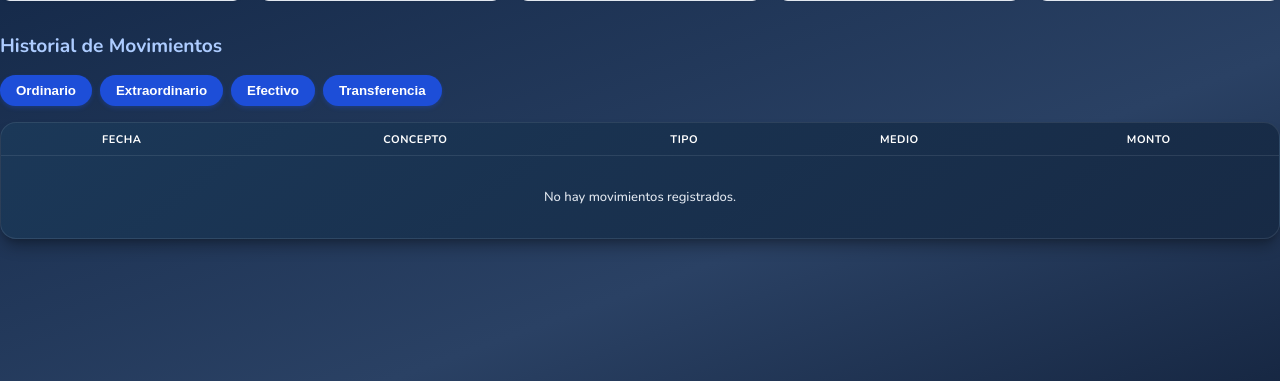
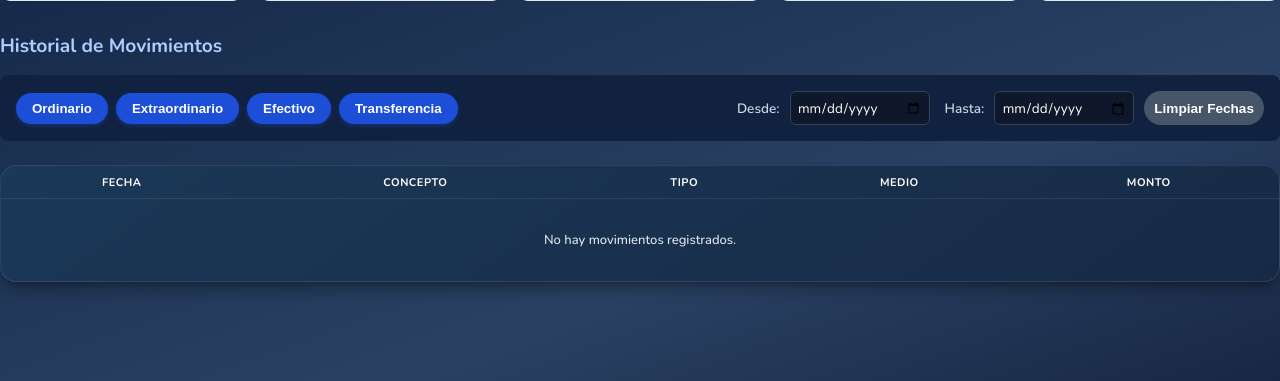
Before and after one commit to LucasCouttulenc/MiConsorcio, a Django app: template gastos/templates/caja.html in a window 1280 px wide. Shown: the part 174-555 px from the top of the page. Run offline with Django 5.2, Linux system fonts and the light colour scheme; the template is opened without the code that fills it, so the values that code supplies are empty.

Commit message:
filtro de fechas para caja

```diff
--- a/gastos/templates/caja.html
+++ b/gastos/templates/caja.html
@@ -46,14 +46,27 @@
     <h2 style="margin: 0; font-size: 1.2rem; color: #adccff;">Historial de Movimientos</h2>
 </div>
 
+<!-- Barra de Filtros -->
+<div class="caja-filtros" id="filtros-caja" style="display: flex; flex-wrap: wrap; gap: 15px; align-items: center; margin-bottom: 1.5rem; background: var(--colorFondoSecundario, #1e293b); padding: 1rem; border-radius: 8px;">
 
+    <!-- Filtros por Tipo y Medio -->
+    <div style="display: flex; gap: 8px;">
+        <button class="btn-filtro activo" data-filtro="tipo" data-valor="ordinario" onclick="toggleFiltro(this)">Ordinario</button>
+        <button class="btn-filtro activo" data-filtro="tipo" data-valor="extraordinario" onclick="toggleFiltro(this)">Extraordinario</button>
+        <button class="btn-filtro activo" data-filtro="medio" data-valor="efectivo" onclick="toggleFiltro(this)">Efectivo</button>
+        <button class="btn-filtro activo" data-filtro="medio" data-valor="transferencia" onclick="toggleFiltro(this)">Transferencia</button>
+    </div>
 
-<!-- Botones Filtro -->
-<div class="caja-filtros" id="filtros-caja">
-    <button class="btn-filtro activo" data-filtro="tipo" data-valor="ordinario" onclick="toggleFiltro(this)">Ordinario</button>
-    <button class="btn-filtro activo" data-filtro="tipo" data-valor="extraordinario" onclick="toggleFiltro(this)">Extraordinario</button>
-    <button class="btn-filtro activo" data-filtro="medio" data-valor="efectivo" onclick="toggleFiltro(this)">Efectivo</button>
-    <button class="btn-filtro activo" data-filtro="medio" data-valor="transferencia" onclick="toggleFiltro(this)">Transferencia</button>
+    <!-- Filtros por Fecha -->
+    <div style="display: flex; align-items: center; gap: 10px; margin-left: auto; flex-wrap: wrap;">
+        <label style="font-size: 0.85rem; font-weight: 600; color: #cbd5e1; margin: 0;">Desde:</label>
+        <input type="date" id="filtro-fecha-desde" class="gl-input" style="padding: 0.4rem; font-size: 0.85rem; height: 34px; width: 140px; background: #0f172a; color: white; border: 1px solid #334155; border-radius: 6px;">
+
+        <label style="font-size: 0.85rem; font-weight: 600; color: #cbd5e1; margin: 0 0 0 5px;">Hasta:</label>
+        <input type="date" id="filtro-fecha-hasta" class="gl-input" style="padding: 0.4rem; font-size: 0.85rem; height: 34px; width: 140px; background: #0f172a; color: white; border: 1px solid #334155; border-radius: 6px;">
+
+        <button class="btn-filtro" onclick="limpiarFechas()" style="padding: 0 10px; height: 34px; font-size: 0.85rem;">Limpiar Fechas</button>
+    </div>
 </div>
 
 <div class="contenedor-tabla">
@@ -69,7 +82,8 @@
         </thead>
         <tbody>
             {% for mov in movimientos %}
-                <tr class="fila-mov" data-tipo="{{ mov.tipo }}" data-medio="{{ mov.medio_pago }}">
+                <!-- AGREGAMOS data-fecha CON FORMATO YYYY-MM-DD PARA EL FILTRO -->
+                <tr class="fila-mov" data-tipo="{{ mov.tipo }}" data-medio="{{ mov.medio_pago }}" data-fecha="{{ mov.fecha|date:'Y-m-d' }}">
                     <td>{{ mov.fecha|date:"d/m/Y" }}</td>
                     <td>{{ mov.concepto }}</td>
                     <td>{{ mov.get_tipo_display }}</td>
@@ -86,25 +100,58 @@
 </div>
 
 <script>
+// Función para los botones de Tipo/Medio
 function toggleFiltro(btn) {
     btn.classList.toggle('activo');
     aplicarFiltros();
 }
 
+// Función que evalúa ambos filtros (Botones + Fechas)
 function aplicarFiltros() {
     const botones = document.querySelectorAll('.btn-filtro');
     const activosTipo = Array.from(botones).filter(b => b.classList.contains('activo') && b.dataset.filtro === 'tipo').map(b => b.dataset.valor);
     const activosMedio = Array.from(botones).filter(b => b.classList.contains('activo') && b.dataset.filtro === 'medio').map(b => b.dataset.valor);
+
+    const fechaDesde = document.getElementById('filtro-fecha-desde').value;
+    const fechaHasta = document.getElementById('filtro-fecha-hasta').value;
 
     const filas = document.querySelectorAll('.fila-mov');
 
     filas.forEach(fila => {
         const tipo = fila.dataset.tipo;
         const medio = fila.dataset.medio;
+        const fechaMov = fila.dataset.fecha; // Ej: "2026-10-28"
 
-        const visible = activosTipo.includes(tipo) && activosMedio.includes(medio);
+        // 1. Verificamos los botones
+        let visible = activosTipo.includes(tipo) && activosMedio.includes(medio);
+
+        // 2. Verificamos la fecha desde (si está seleccionada)
+        if (visible && fechaDesde) {
+            if (fechaMov < fechaDesde) {
+                visible = false;
+            }
+        }
+
+        // 3. Verificamos la fecha hasta (si está seleccionada)
+        if (visible && fechaHasta) {
+            if (fechaMov > fechaHasta) {
+                visible = false;
+            }
+        }
+
         fila.style.display = visible ? '' : 'none';
     });
 }
+
+// Escuchamos los cambios en los inputs de fecha para que filtre al instante
+document.getElementById('filtro-fecha-desde').addEventListener('input', aplicarFiltros);
+document.getElementById('filtro-fecha-hasta').addEventListener('input', aplicarFiltros);
+
+// Función para limpiar solo las fechas
+function limpiarFechas() {
+    document.getElementById('filtro-fecha-desde').value = '';
+    document.getElementById('filtro-fecha-hasta').value = '';
+    aplicarFiltros();
+}
 </script>
 {% endblock %}
```
